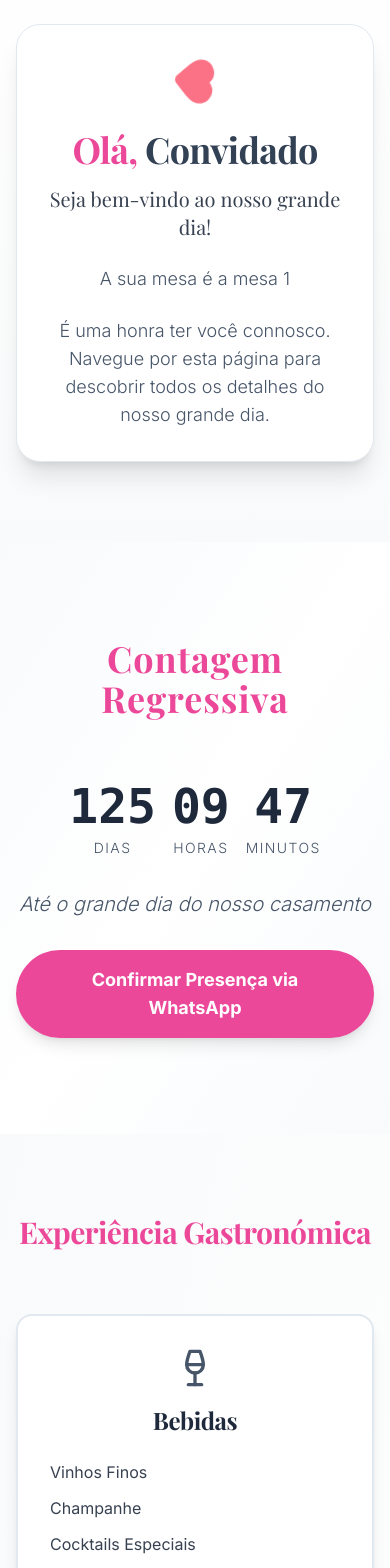
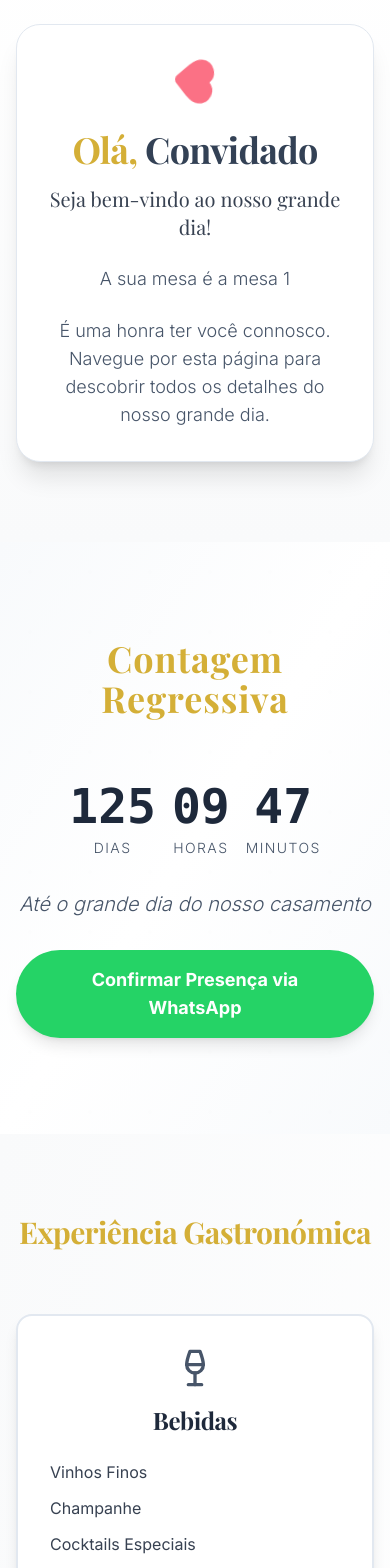
Before and after one commit to afonso1724/projeto_casamento, a React (Vite) app in the folder frontend/: page / in a window 390 px wide. Shown: the part 900-2468 px from the top of the page. Built offline with nearby package versions, Linux system fonts and the light colour scheme; no server answers.

Commit message:
fix: refatoração das cores

```diff
--- a/frontend/src/pages/InvitePage.jsx
+++ b/frontend/src/pages/InvitePage.jsx
@@ -164,7 +164,7 @@ export default function InvitePage() {
   const guestName = inviteData?.nomeExibicao || 'Convidado';
 
   return (
-    <div className="bg-[#fff5f7] overflow-hidden">
+    <div className="bg-[#E7AC9A] overflow-hidden">
       {/* HERO SECTION (Parallax Enhanced) */}
       <motion.section
         initial={{ opacity: 0 }}
@@ -277,7 +277,7 @@ export default function InvitePage() {
               <Heart size={48} className="text-rose-400 fill-rose-400 mx-auto" />
             </motion.div>
 
-            <h2 className="text-4xl md:text-5xl font-bold text-[#ec4899] mb-4 font-serif">
+            <h2 className="text-4xl md:text-5xl font-bold text-[#D4AF37] mb-4 font-serif">
               Olá, <span className="text-slate-700">{guestName}</span>
             </h2>
             <p className="text-xl text-gray-700 font-serif mb-6">
@@ -315,7 +315,7 @@ export default function InvitePage() {
             whileInView={{ opacity: 1, y: 0 }}
             transition={{ duration: 0.8 }}
             viewport={{ once: true }}
-            className="text-4xl md:text-6xl font-bold text-[#ec4899] mb-16 font-serif tracking-wide"
+            className="text-4xl md:text-6xl font-bold text-[#D4AF37] mb-16 font-serif tracking-wide"
           >
             Contagem Regressiva
           </motion.h2>
@@ -390,7 +390,7 @@ export default function InvitePage() {
                 whileInView={{ opacity: 1, y: 0 }}
                 transition={{ delay: 1, duration: 0.8 }}
                 viewport={{ once: true }}
-                className="inline-block bg-[#ec4899] text-white px-8 py-4 rounded-full font-bold text-lg hover:bg-[#128C7E] transition-colors duration-300 shadow-lg hover:shadow-xl"
+                className="inline-block bg-[#25D366] text-white px-8 py-4 rounded-full font-bold text-lg hover:bg-[#128C7E] transition-colors duration-300 shadow-lg hover:shadow-xl"
               >
                 Confirmar Presença via WhatsApp
               </motion.a>
@@ -411,7 +411,7 @@ export default function InvitePage() {
         className="py-20 px-4 bg-gradient-to-br from-gray-50 to-white"
       >
         <div className="max-w-6xl mx-auto">
-          <h2 className="text-3xl md:text-4xl font-bold text-[#ec4899] text-center mb-16 font-serif">
+          <h2 className="text-3xl md:text-4xl font-bold text-[#D4AF37] text-center mb-16 font-serif">
             Experiência Gastronómica
           </h2>
 
@@ -464,7 +464,7 @@ export default function InvitePage() {
         className="py-20 px-4 bg-gradient-to-br from-rose-50 to-white"
       >
         <div className="max-w-7xl mx-auto">
-          <h2 className="text-3xl md:text-4xl font-bold text-[#ec4899] text-center mb-16 font-serif">
+          <h2 className="text-3xl md:text-4xl font-bold text-[#D4AF37] text-center mb-16 font-serif">
             Nossa Jornada
           </h2>
 
@@ -540,7 +540,7 @@ export default function InvitePage() {
         className="py-20 px-4 bg-gradient-to-br from-slate-50 to-white"
       >
         <div className="max-w-4xl mx-auto">
-          <h2 className="text-3xl md:text-4xl font-bold text-[#ec4899] text-center mb-16 font-serif">
+          <h2 className="text-3xl md:text-4xl font-bold text-[#D4AF37] text-center mb-16 font-serif">
             Conselho da Madrinha
           </h2>
 
@@ -559,7 +559,7 @@ export default function InvitePage() {
             <motion.div
               animate={{ y: [0, -10, 0] }}
               transition={{ duration: 2, repeat: Infinity, ease: 'easeInOut' }}
-              className="absolute top-4 right-4 text-3xl text-pink-500"
+              className="absolute top-4 right-4 text-3xl text-[#D4AF37]"
             >
               ❤️
             </motion.div>
@@ -639,21 +639,21 @@ export default function InvitePage() {
             className="mt-16 grid grid-cols-1 md:grid-cols-3 gap-8"
           >
             <div className="text-center">
-              <div className="text-4xl mb-4 text-[#ec4899] flex justify-center">
+              <div className="text-4xl mb-4 text-[#D4AF37] flex justify-center">
                 <Heart size={40} />
               </div>
               <h4 className="text-lg font-bold text-slate-800 mb-2">Igreja</h4>
               <p className="text-slate-600">Igreja Evangélica Batista em Angola IEBA</p>
             </div>
             <div className="text-center">
-              <div className="text-4xl mb-4 text-[#ec4899] flex justify-center">
+              <div className="text-4xl mb-4 text-[#D4AF37] flex justify-center">
                 <MapPin size={40} />
               </div>
               <h4 className="text-lg font-bold text-slate-800 mb-2">Local do Salão</h4>
               <p className="text-slate-600">Salão de Festas Kissonde, Luanda</p>
             </div>
             <div className="text-center">
-              <div className="text-4xl mb-4 text-[#ec4899] flex justify-center">
+              <div className="text-4xl mb-4 text-[#D4AF37] flex justify-center">
                 <Heart size={40} />
               </div>
               <h4 className="text-lg font-bold text-slate-800 mb-2">Abertura do Salão</h4>
@@ -673,7 +673,7 @@ export default function InvitePage() {
         className="py-20 px-4 bg-white"
       >
         <div className="max-w-6xl mx-auto">
-          <h2 className="text-3xl md:text-4xl font-bold text-[#ec4899] text-center mb-12 font-serif">
+          <h2 className="text-3xl md:text-4xl font-bold text-[#D4AF37] text-center mb-12 font-serif">
             <MapPin className="inline-block mr-2 text-slate-600" size={32} />
             Localização
           </h2>
@@ -707,7 +707,7 @@ export default function InvitePage() {
               href="https://maps.app.goo.gl/h6krVydgAqrvice27"
               target="_blank"
               rel="noopener noreferrer"
-              className="inline-flex items-center gap-3 bg-[#ec4899] text-white px-8 py-4 rounded-full font-bold hover:shadow-xl hover:scale-105 transition-all duration-300"
+              className="inline-flex items-center gap-3 bg-[#D4AF37] text-white px-8 py-4 rounded-full font-bold hover:shadow-xl hover:scale-105 transition-all duration-300"
             >
               <MapPin size={20} />
               Abrir no Google Maps
@@ -722,7 +722,7 @@ export default function InvitePage() {
         whileInView={{ opacity: 1 }}
         transition={{ duration: 0.8 }}
         viewport={{ once: true }}
-        className="py-16 px-4 bg-gradient-to-br from-[#ec4899] via-slate-800 to-slate-900 text-white relative overflow-hidden"
+        className="py-16 px-4 bg-gradient-to-br from-[#D4AF37] via-slate-800 to-slate-900 text-white relative overflow-hidden"
       >
         {/* Background Pattern */}
         <div className="absolute inset-0 opacity-10">
@@ -737,7 +737,7 @@ export default function InvitePage() {
             Celebrando o amor que nos une e a jornada que compartilhamos. Este é o nosso grande dia.
           </p>
           <div className="flex items-center justify-center gap-2 mb-8">
-            <Heart size={20} className="text-[#ec4899] fill-[#ec4899]" />
+            <Heart size={20} className="text-[#D4AF37] fill-[#D4AF37]" />
             <span className="text-slate-300 font-medium">Para Sempre</span>
           </div>
           <p className="text-slate-400 text-sm">
```
